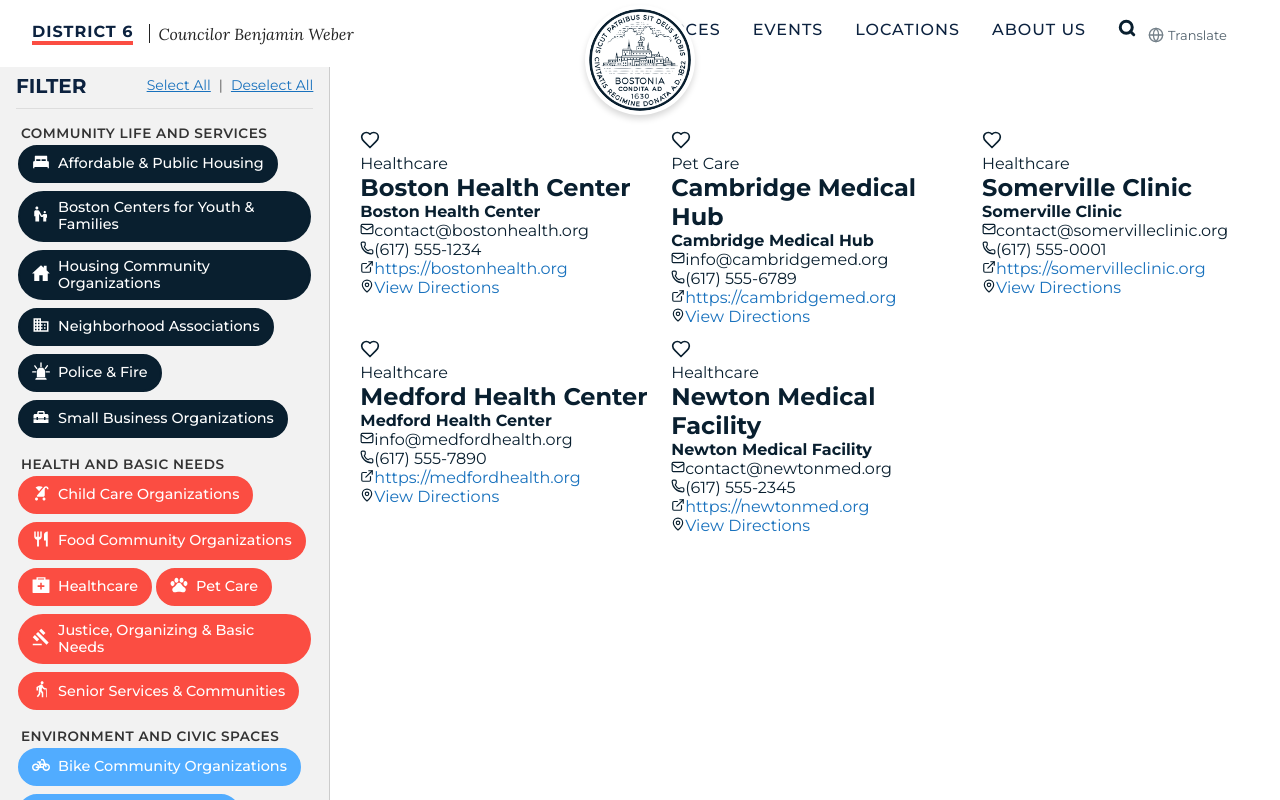
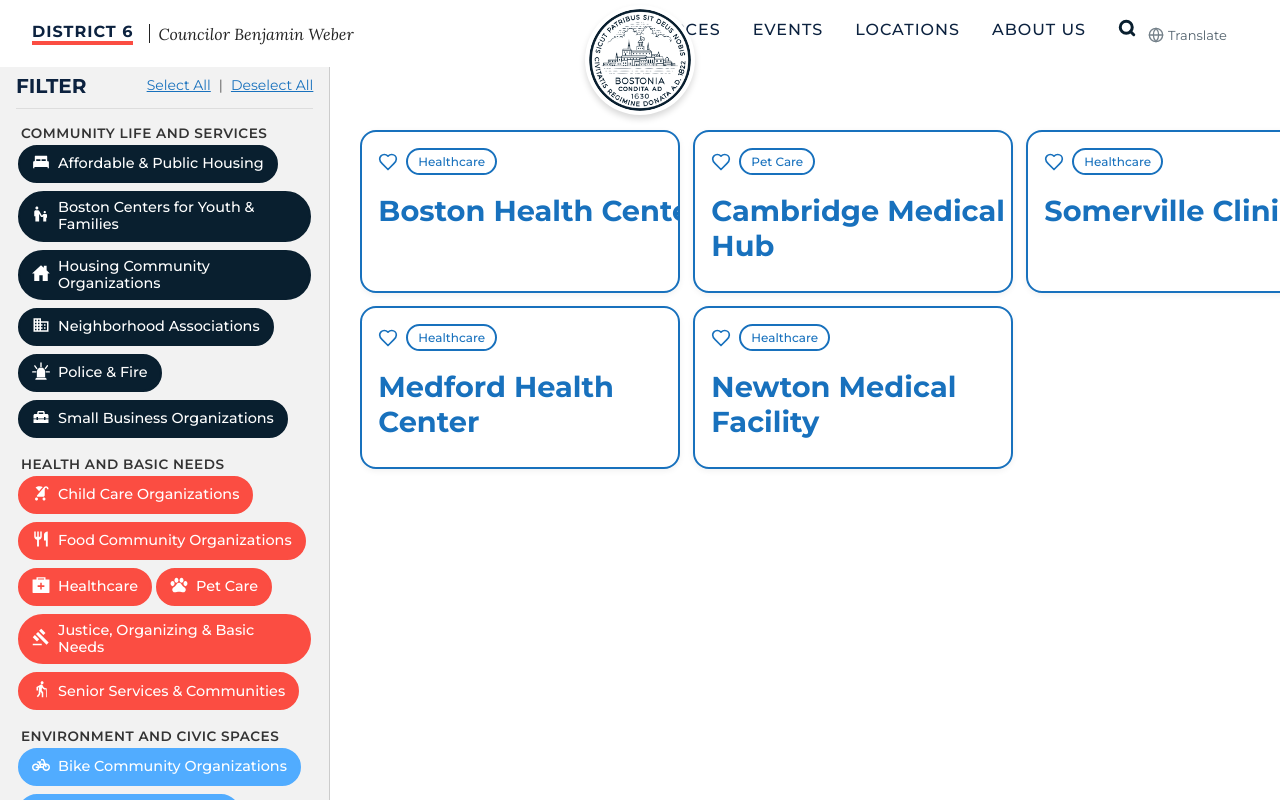
Before and after one commit to BU-Spark/pitne-district-6-app, a Next.js app in the folder next/: page /resources in a window 1280 px wide. Built offline with nearby package versions, Linux system fonts and the light colour scheme; no server answers.

Commit message:
fix for aprsing error

```diff
--- a/next/app/components/ResourceCard/ResourceCard.css
+++ b/next/app/components/ResourceCard/ResourceCard.css
@@ -1,289 +1,139 @@
-.calendarWrapper {
-  background: white;
-  border-radius: 12px;
-  box-shadow: 0 4px 20px rgba(0, 0, 0, 0.08);
-  padding: 24px;
-  margin: 20px 0;
+.resource-card {
+  /* transform: scale(0.9); */
+  transform-origin: top left;
+  position: relative;
   overflow: hidden;
+  border-radius: 16px;
+  border: 2px solid #1871bd;
+  padding: 16px;
+  background-color: white;
+  color: #1871bd;
+  width: 100%;
+  width: 320px;
+  box-shadow: 0 2px 6px rgba(0, 0, 0, 0.06);
+  cursor: default;
+  transition: background-color 0.4s ease;
+  font-family: 'Montserrat', sans-serif;
 }
 
-/* FullCalendar Custom Styles */
-.calendarWrapper :global(.fc) {
-  font-family:
-    var(--font-montserrat),
-    -apple-system,
-    BlinkMacSystemFont,
-    'Segoe UI',
-    sans-serif;
+.resource-card:hover {
+  background-color: #f5faff;
 }
 
-.calendarWrapper :global(.fc-header-toolbar) {
-  margin-bottom: 20px;
-  padding: 16px 0;
-  border-bottom: 2px solid #f0f0f0;
+.slider {
+  display: flex;
+  overflow: hidden;
+  width: 300%;
+  transition: transform 0.4s ease;
+  position: relative;
+  left: 0;
+  margin: 0;
+  padding: 0;
 }
 
-.calendarWrapper :global(.fc-toolbar-title) {
-  font-size: 1.8rem;
-  font-weight: 700;
-  color: #1a365d;
-  text-transform: uppercase;
-  letter-spacing: 1px;
+.resource-card:hover .slider {
+  transform: translateX(-50%);
 }
 
-.calendarWrapper :global(.fc-button-group) {
-  box-shadow: 0 2px 8px rgba(0, 0, 0, 0.1);
-  border-radius: 8px;
+.slide-out,
+.slide-in {
   overflow: hidden;
+  width: 50%;
+  box-sizing: border-box;
+  padding-right: 0;
+  margin: 0;
+  display: flex;
+  flex-direction: column;
+  justify-content: center;
+  color: #1871bd;
+  height: 100%;
 }
 
-.calendarWrapper :global(.fc-button) {
-  background: #3182ce;
-  border: none;
-  color: white;
-  padding: 8px 16px;
-  font-weight: 600;
-  text-transform: uppercase;
-  letter-spacing: 0.5px;
-  transition: all 0.3s ease;
-  border-radius: 0;
+.card-header {
+  display: flex;
+  align-items: center;
+  margin-bottom: 10px;
 }
 
-.calendarWrapper :global(.fc-button:hover) {
-  background: #2c5aa0;
-  transform: translateY(-2px);
-}
-
-.calendarWrapper :global(.fc-button-active) {
-  background: #2d3748 !important;
-  box-shadow: inset 0 2px 4px rgba(0, 0, 0, 0.2);
-}
-
-.calendarWrapper :global(.fc-button:disabled) {
-  background: #cbd5e0;
-  color: #a0aec0;
-  cursor: not-allowed;
-  transform: none;
-}
-
-.calendarWrapper :global(.fc-today-button) {
-  background: #38a169;
-}
-
-.calendarWrapper :global(.fc-today-button:hover) {
-  background: #2f855a;
-}
-
-/* Day Grid Styles */
-.calendarWrapper :global(.fc-daygrid-day) {
-  transition: background-color 0.3s ease;
-}
-
-.calendarWrapper :global(.fc-daygrid-day:hover) {
-  background-color: #f7fafc;
-}
-
-.calendarWrapper :global(.fc-day-today) {
-  background-color: #ebf8ff !important;
-  border: 2px solid #3182ce;
-}
-
-.calendarWrapper :global(.fc-daygrid-day-number) {
-  color: #2d3748;
-  font-weight: 600;
-  font-size: 0.9rem;
-  padding: 8px;
-}
-
-.calendarWrapper :global(.fc-day-header) {
-  background: #f7fafc;
-  color: #4a5568;
-  font-weight: 700;
-  text-transform: uppercase;
-  letter-spacing: 1px;
-  padding: 12px 8px;
-  border-bottom: 2px solid #e2e8f0;
-}
-
-/* Event Styles */
-.calendarWrapper :global(.fc-event) {
-  border: none;
-  border-radius: 6px;
-  padding: 4px 8px;
-  margin: 2px 0;
-  font-weight: 600;
-  font-size: 0.85rem;
-  box-shadow: 0 2px 4px rgba(0, 0, 0, 0.1);
-  transition: all 0.3s ease;
-  cursor: pointer;
-}
-
-.calendarWrapper :global(.fc-event:hover) {
-  transform: translateY(-2px);
-  box-shadow: 0 4px 12px rgba(0, 0, 0, 0.15);
-}
-
-.calendarWrapper :global(.google-calendar-event) {
-  background: linear-gradient(135deg, #4285f4, #34a853);
-  color: white;
-  border-left: 4px solid #ea4335;
-}
-
-.calendarWrapper :global(.custom-event) {
-  background: linear-gradient(135deg, #667eea, #764ba2);
-  color: white;
-}
-
-.calendarWrapper :global(.all-day-event) {
-  background: linear-gradient(135deg, #f093fb, #f5576c);
-  color: white;
-  font-weight: 700;
-}
-
-.calendarWrapper :global(.fc-event-title) {
-  font-weight: 600;
-  overflow: hidden;
-  text-overflow: ellipsis;
-  white-space: nowrap;
-}
-
-.calendarWrapper :global(.fc-event-time) {
-  font-weight: 500;
-  opacity: 0.9;
-}
-
-/* More Link Styles */
-.calendarWrapper :global(.fc-more-link) {
-  background: #e2e8f0;
-  color: #4a5568;
-  font-weight: 600;
-  border-radius: 4px;
-  padding: 2px 8px;
-  text-decoration: none;
-  transition: all 0.3s ease;
-}
-
-.calendarWrapper :global(.fc-more-link:hover) {
-  background: #cbd5e0;
-  transform: scale(1.05);
-}
-
-/* Popover Styles */
-.calendarWrapper :global(.fc-popover) {
-  border: none;
-  border-radius: 8px;
-  box-shadow: 0 8px 25px rgba(0, 0, 0, 0.15);
-  background: white;
-}
-
-.calendarWrapper :global(.fc-popover-header) {
-  background: #f7fafc;
-  color: #2d3748;
-  font-weight: 700;
-  padding: 12px 16px;
-  border-bottom: 2px solid #e2e8f0;
-}
-
-/* Week/Day View Styles */
-.calendarWrapper :global(.fc-timegrid-slot) {
-  height: 40px;
-  border-color: #e2e8f0;
-}
-
-.calendarWrapper :global(.fc-timegrid-slot-label) {
-  color: #718096;
-  font-weight: 500;
-  font-size: 0.85rem;
-}
-
-.calendarWrapper :global(.fc-now-indicator) {
-  border-color: #e53e3e;
-  border-width: 2px;
-}
-
-.calendarWrapper :global(.fc-now-indicator-arrow) {
-  border-color: #e53e3e;
-}
-
-/* List View Styles */
-.calendarWrapper :global(.fc-list-day-cushion) {
-  background: #f7fafc;
-  color: #2d3748;
-  font-weight: 700;
-  padding: 12px 16px;
-}
-
-.calendarWrapper :global(.fc-list-event) {
-  border-left: 4px solid #3182ce;
-  margin: 4px 0;
-  border-radius: 4px;
-  transition: all 0.3s ease;
-}
-
-.calendarWrapper :global(.fc-list-event:hover) {
-  background: #f7fafc;
-  transform: translateX(4px);
-}
-
-.calendarWrapper :global(.fc-list-event-title) {
-  font-weight: 600;
-  color: #2d3748;
-}
-
-.calendarWrapper :global(.fc-list-event-time) {
-  color: #718096;
-  font-weight: 500;
-}
-
-/* Responsive Styles */
-@media (max-width: 768px) {
-  .calendarWrapper {
-    padding: 16px;
-    margin: 16px 0;
-    border-radius: 8px;
-  }
-
-  .calendarWrapper :global(.fc-toolbar) {
-    flex-direction: column;
-    gap: 12px;
-  }
-
-  .calendarWrapper :global(.fc-toolbar-title) {
-    font-size: 1.4rem;
-    text-align: center;
-  }
-
-  .calendarWrapper :global(.fc-button) {
-    padding: 6px 12px;
-    font-size: 0.85rem;
-  }
-
-  .calendarWrapper :global(.fc-button-group) {
+.icon-wrapper {
+  margin-right: 8px;
+  display: flex;
+  align-items: center;
   justify-content: center;
 }
 
-  .calendarWrapper :global(.fc-daygrid-day-number) {
-    font-size: 0.8rem;
-    padding: 4px;
+.category-tag {
+  display: inline-flex;
+  align-items: center;
+  border-radius: 9999px;
+  padding: 4px 10px;
+  font-size: 0.75rem;
+  font-weight: 500;
+  border: 2px solid #1871bd;
+  color: #1871bd;
+  background-color: white;
 }
 
-  .calendarWrapper :global(.fc-event) {
-    font-size: 0.75rem;
-    padding: 2px 6px;
-  }
+.resource-title {
+  font-size: 1.2rem;
+  margin: 8px 0;
+  font-weight: 600;
 }
 
-@media (max-width: 480px) {
-  .calendarWrapper {
-    padding: 12px;
-    margin: 12px 0;
+.resource-info {
+  font-size: 0.9rem;
 }
 
-  .calendarWrapper :global(.fc-toolbar-title) {
-    font-size: 1.2rem;
+.info-row {
+  display: flex;
+  align-items: center;
+  margin-bottom: 4px;
 }
 
-  .calendarWrapper :global(.fc-daygrid-day-number) {
-    font-size: 0.75rem;
+.info-icon {
+  margin-right: 6px;
 }
+
+/*
+.view-button {
+  position: absolute;
+  bottom: 16px;
+  left: 50%;
+  transform: translateX(-50%);
+  padding: 8px 20px;
+  border: 2px solid #1871bd;
+  background-color: white;
+  color: #1871bd;
+  border-radius: 12px;
+  cursor: pointer;
+  font-weight: 600;
+  transition:
+    background-color 0.3s ease,
+    color 0.3s ease;
+  z-index: 10;
+  user-select: none;
+  outline: none;
 }
+
+.view-button:hover {
+  display: none;
+  background-color: #1871bd;
+  color: white;
+} */
+
+.resource-title-large {
+  font-size: 1.8rem;
+  font-weight: 700;
+  margin: 8px 0;
+  max-width: 80%;
+  word-wrap: break-word;
+  overflow-wrap: break-word;
+  white-space: normal;
+}
+
+.resource-title-small {
+  font-size: 1rem;
+  font-weight: 500;
+  margin: 8px 0 12px 0;
+  color: #1871bd;
+}
--- a/next/app/home/HomePage.module.css
+++ b/next/app/home/HomePage.module.css
@@ -443,84 +443,6 @@
   border-top: 1px solid rgba(255, 255, 255, 0.1);
 }
 
-/* Google Translate Styles with :global() wrapper */
-:global(.goog-te-banner-frame) {
-  display: none !important;
-}
-
-:global(.goog-te-gadget) {
-  font-family: 'Montserrat', Arial, sans-serif !important;
-  font-size: 14px !important;
-  color: inherit !important;
-  background: transparent !important;
-  border: none !important;
-}
-
-:global(.goog-te-gadget .goog-te-combo) {
-  background: transparent !important;
-  border: 1px solid rgba(255, 255, 255, 0.3) !important;
-  border-radius: 4px !important;
-  color: inherit !important;
-  font-family: 'Montserrat', Arial, sans-serif !important;
-  font-size: 13px !important;
-  font-weight: 500 !important;
-  padding: 4px 8px !important;
-  margin: 0 !important;
-  outline: none !important;
-  cursor: pointer !important;
-  transition: all 0.2s ease !important;
-}
-
-:global(.goog-te-gadget .goog-te-combo:hover) {
-  border-color: rgba(255, 255, 255, 0.6) !important;
-  background: rgba(255, 255, 255, 0.1) !important;
-}
-
-:global(.goog-te-gadget .goog-te-gadget-simple) {
-  background: transparent !important;
-  border: none !important;
-  font-size: 12px !important;
-  line-height: 1 !important;
-}
-
-:global(.goog-te-gadget .goog-te-gadget-simple .goog-te-menu-value span:first-child) {
-  display: none; /* This hides the translate icon */
-}
-
-:global(.goog-te-gadget .goog-te-gadget-simple .goog-te-menu-value span:last-child) {
-  color: inherit !important;
-  border-left: 4px solid transparent !important;
-  border-right: 4px solid transparent !important;
-  border-top: 4px solid currentColor !important;
-  display: inline-block !important;
-  margin-left: 6px !important;
-  vertical-align: middle !important;
-}
-
-:global(.goog-te-gadget .goog-te-gadget-simple .goog-te-menu-value span[style]) {
-  color: inherit !important;
-  font-family: 'Montserrat', Arial, sans-serif !important;
-}
-
-:global(.goog-te-gadget .goog-te-gadget-simple .goog-te-menu-value) {
-  color: inherit !important;
-}
-
-:global(.goog-te-spinner-pos) {
-  display: none !important;
-}
-
-/* Dark theme adjustments for scrolled header */
-.headerScrolled :global(.goog-te-gadget .goog-te-combo) {
-  border-color: rgba(255, 255, 255, 0.2) !important;
-  color: #fff !important;
-}
-
-.headerScrolled :global(.goog-te-gadget .goog-te-combo:hover) {
-  border-color: rgba(255, 255, 255, 0.4) !important;
-  background: rgba(255, 255, 255, 0.1) !important;
-}
-
 /* Responsive adjustments */
 @media (max-width: 768px) {
   .translateWidget {
```
Also changed, not shown: next/app/events/EventsPage.module.css (+12 -12 lines), next/app/components/Navbar/Navbar.css (added). Lines whose indentation alone changed are shown as unchanged.
